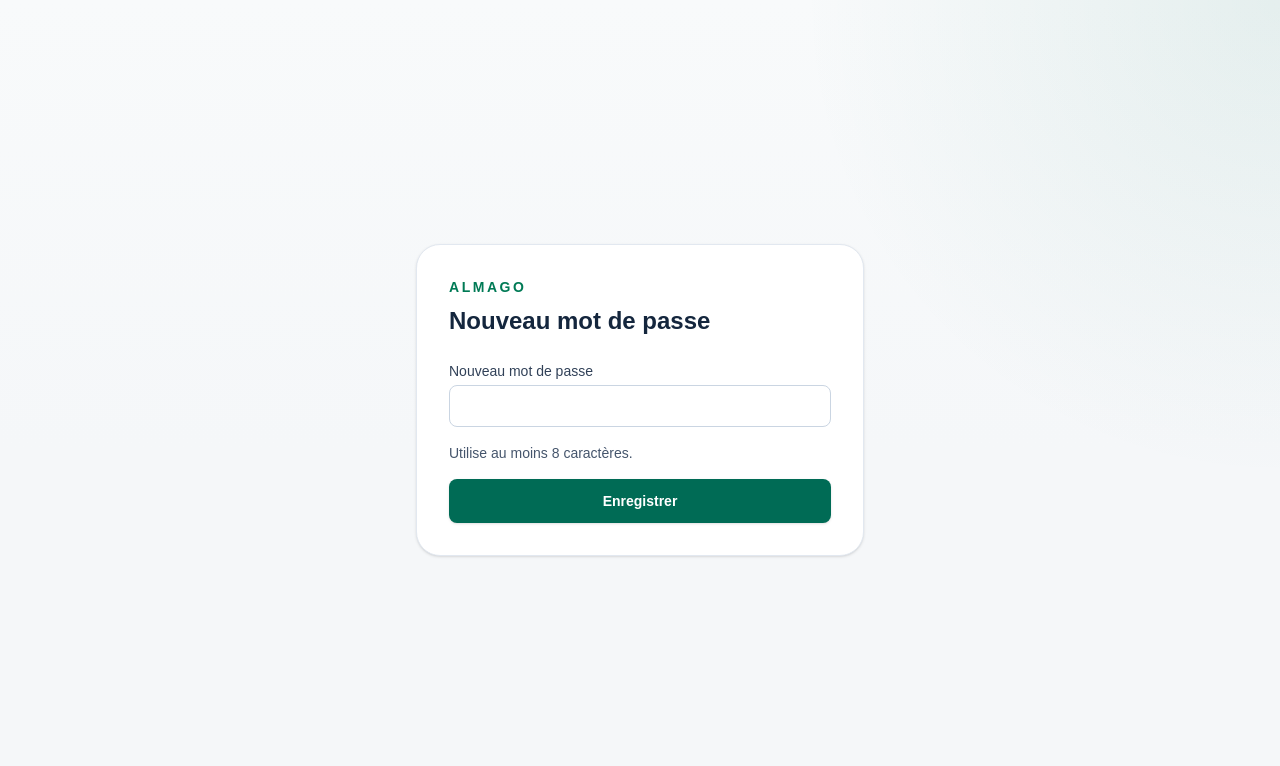
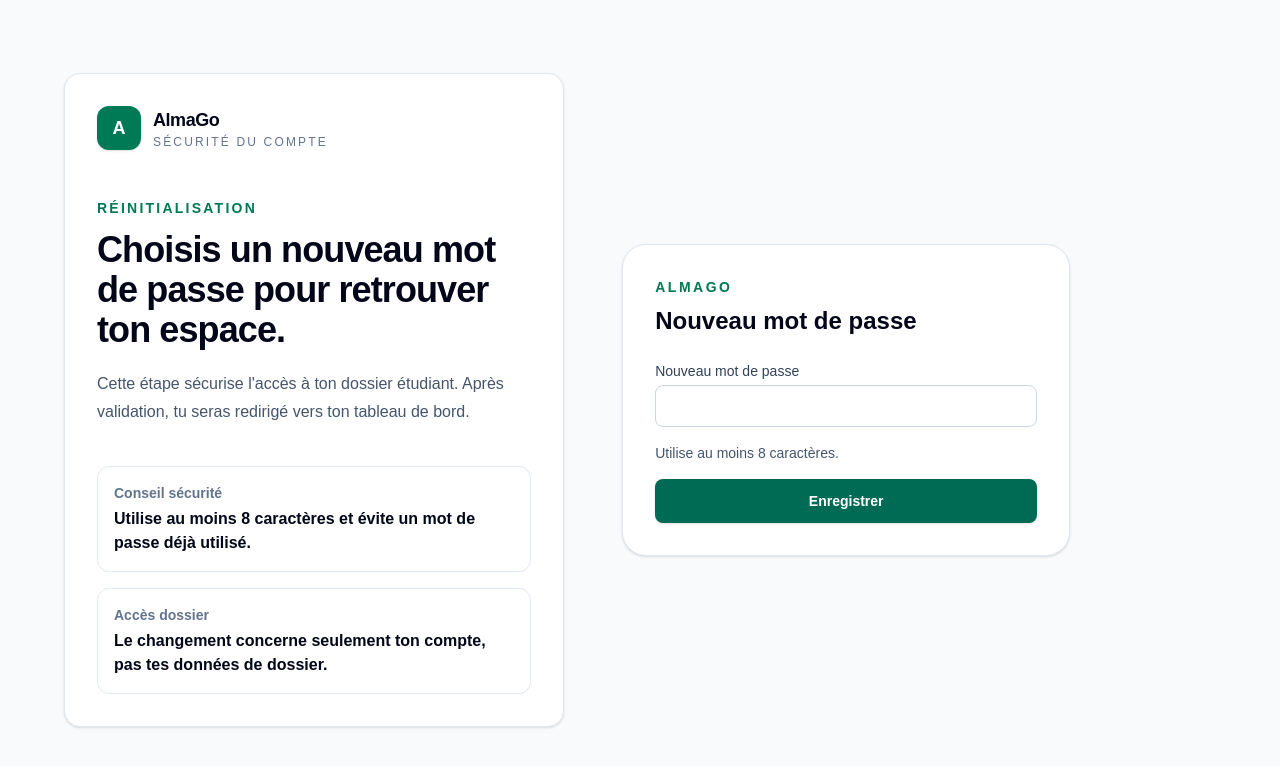
Before and after one commit to almago-platform/AlmaGo, a Next.js app: page /reset-password in a window 1280 px wide. Shown: the top 766 px of the page. Built offline with nearby package versions, Linux system fonts and the light colour scheme.

Commit message:
Polish reset password page

```diff
--- a/src/app/reset-password/page.tsx
+++ b/src/app/reset-password/page.tsx
@@ -1,3 +1,57 @@
+import Link from "next/link";
 import { ResetPasswordForm } from "@/components/auth/ResetPasswordForm";
 
-export default function ResetPasswordPage() { return <main className="flex min-h-screen items-center justify-center px-4 py-12"><ResetPasswordForm /></main>; }
+export default function ResetPasswordPage() {
+  return (
+    <main className="min-h-screen bg-slate-50 px-4 py-10 text-slate-950 sm:px-6 lg:px-8">
+      <div className="mx-auto grid min-h-[calc(100vh-5rem)] w-full max-w-6xl items-center gap-10 lg:grid-cols-[0.9fr_1.1fr]">
+        <section className="hidden rounded-2xl border border-slate-200 bg-white p-8 shadow-sm lg:block">
+          <Link href="/" className="inline-flex items-center gap-3" aria-label="Retour à l'accueil AlmaGo">
+            <span className="flex h-11 w-11 items-center justify-center rounded-xl bg-emerald-700 text-lg font-bold text-white shadow-sm">
+              A
+            </span>
+            <span>
+              <span className="block text-lg font-bold tracking-tight">AlmaGo</span>
+              <span className="block text-xs font-medium uppercase tracking-[0.18em] text-slate-500">
+                Sécurité du compte
+              </span>
+            </span>
+          </Link>
+
+          <div className="mt-12">
+            <p className="text-sm font-bold uppercase tracking-[0.16em] text-emerald-700">Réinitialisation</p>
+            <h1 className="mt-3 text-4xl font-bold tracking-tight text-slate-950">
+              Choisis un nouveau mot de passe pour retrouver ton espace.
+            </h1>
+            <p className="mt-5 text-base leading-7 text-slate-600">
+              Cette étape sécurise l'accès à ton dossier étudiant. Après validation, tu seras redirigé vers ton tableau de bord.
+            </p>
+          </div>
+
+          <div className="mt-10 grid gap-4">
+            <div className="rounded-xl border border-slate-200 p-4">
+              <p className="text-sm font-semibold text-slate-500">Conseil sécurité</p>
+              <p className="mt-1 font-bold text-slate-950">Utilise au moins 8 caractères et évite un mot de passe déjà utilisé.</p>
+            </div>
+            <div className="rounded-xl border border-slate-200 p-4">
+              <p className="text-sm font-semibold text-slate-500">Accès dossier</p>
+              <p className="mt-1 font-bold text-slate-950">Le changement concerne seulement ton compte, pas tes données de dossier.</p>
+            </div>
+          </div>
+        </section>
+
+        <section className="mx-auto w-full max-w-xl">
+          <div className="mb-6 flex items-center justify-between lg:hidden">
+            <Link href="/" className="text-sm font-bold text-emerald-800">
+              AlmaGo
+            </Link>
+            <Link href="/login" className="text-sm font-semibold text-slate-600">
+              Connexion
+            </Link>
+          </div>
+          <ResetPasswordForm />
+        </section>
+      </div>
+    </main>
+  );
+}
```
